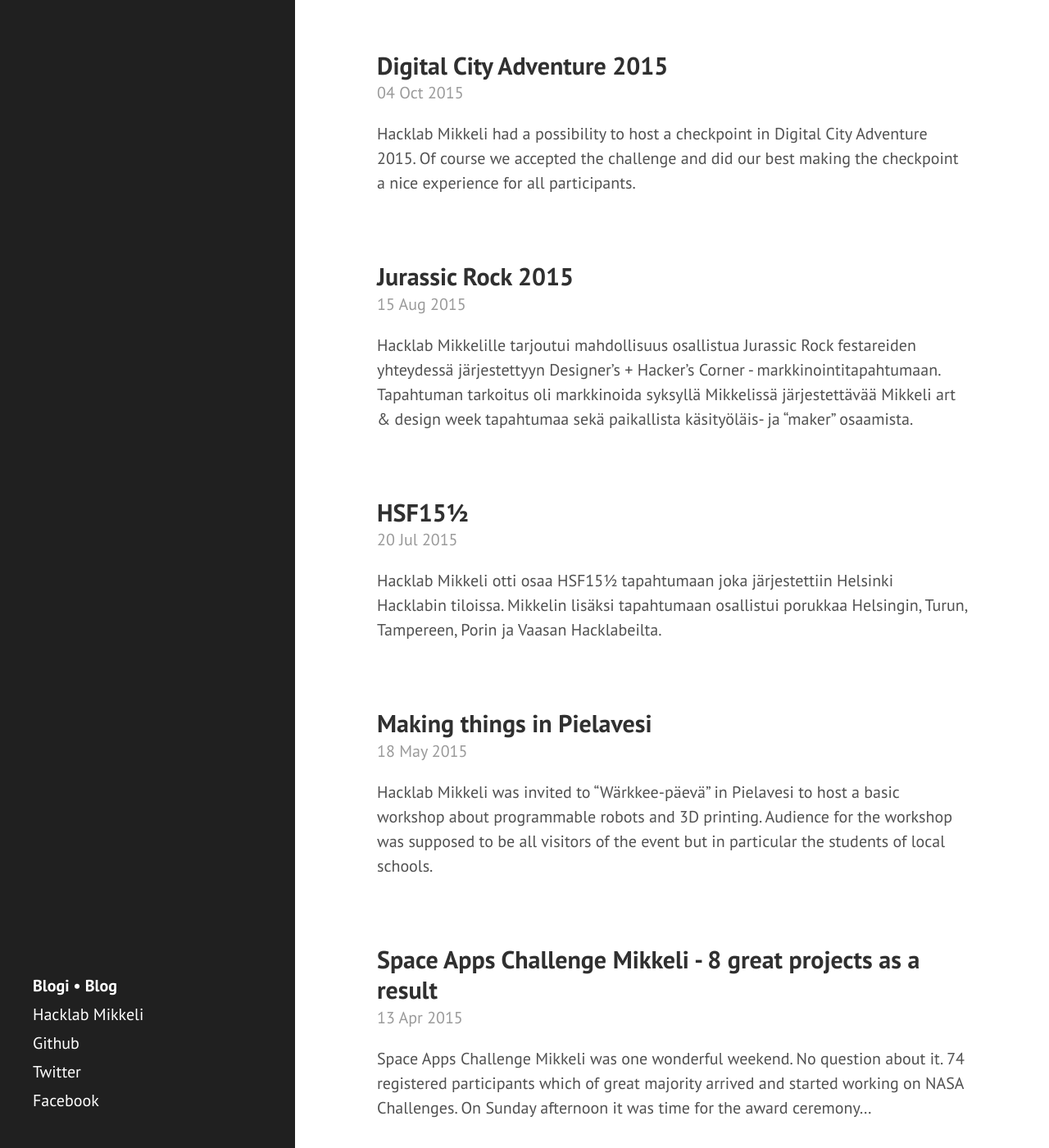
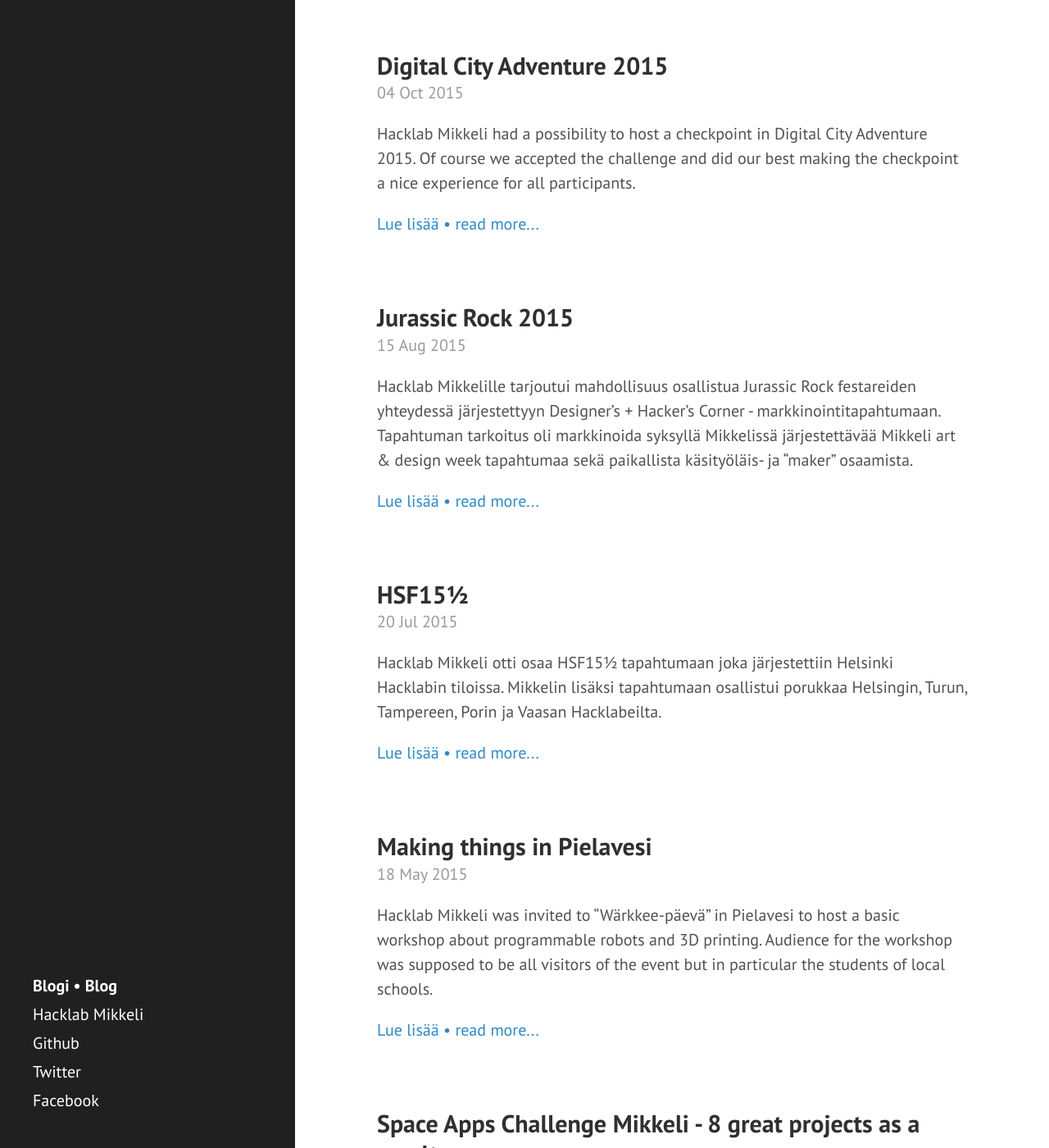
Before and after one commit to hacklabmikkeli/hacklabmikkeli.github.io, a Jekyll site: the page built from index.html, in a window 1280 px wide and 1400 px high, scrolled down 1293 px. Shown: the whole window at 82% size. Built offline with Jekyll 4.4.1, drawn with Linux system fonts in a browser that asks for light colours; the list of posts is cut into pages by our own code; some of the changed text lies outside the part shown.

Commit message:
** Added read more... link

```diff
--- a/index.html
+++ b/index.html
@@ -49,6 +49,10 @@
     <span class="post-date">{{ post.date | date_to_string }}</span>
 
     {{ post.excerpt }}
+
+    <a href="{{ post.url }}">
+      Lue lisää &bull; read more...
+    </a>
   </div>
   {% endfor %}
 </div>
```
